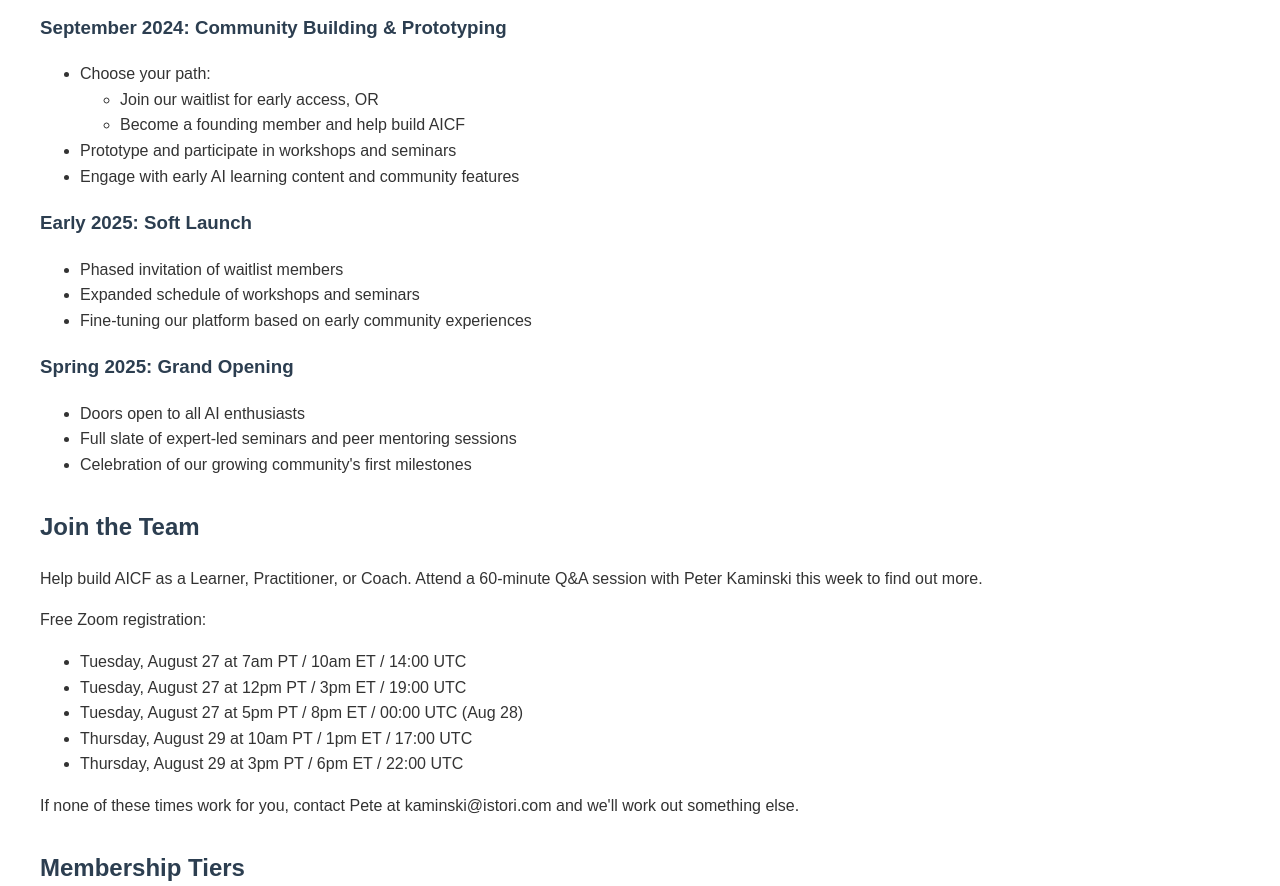
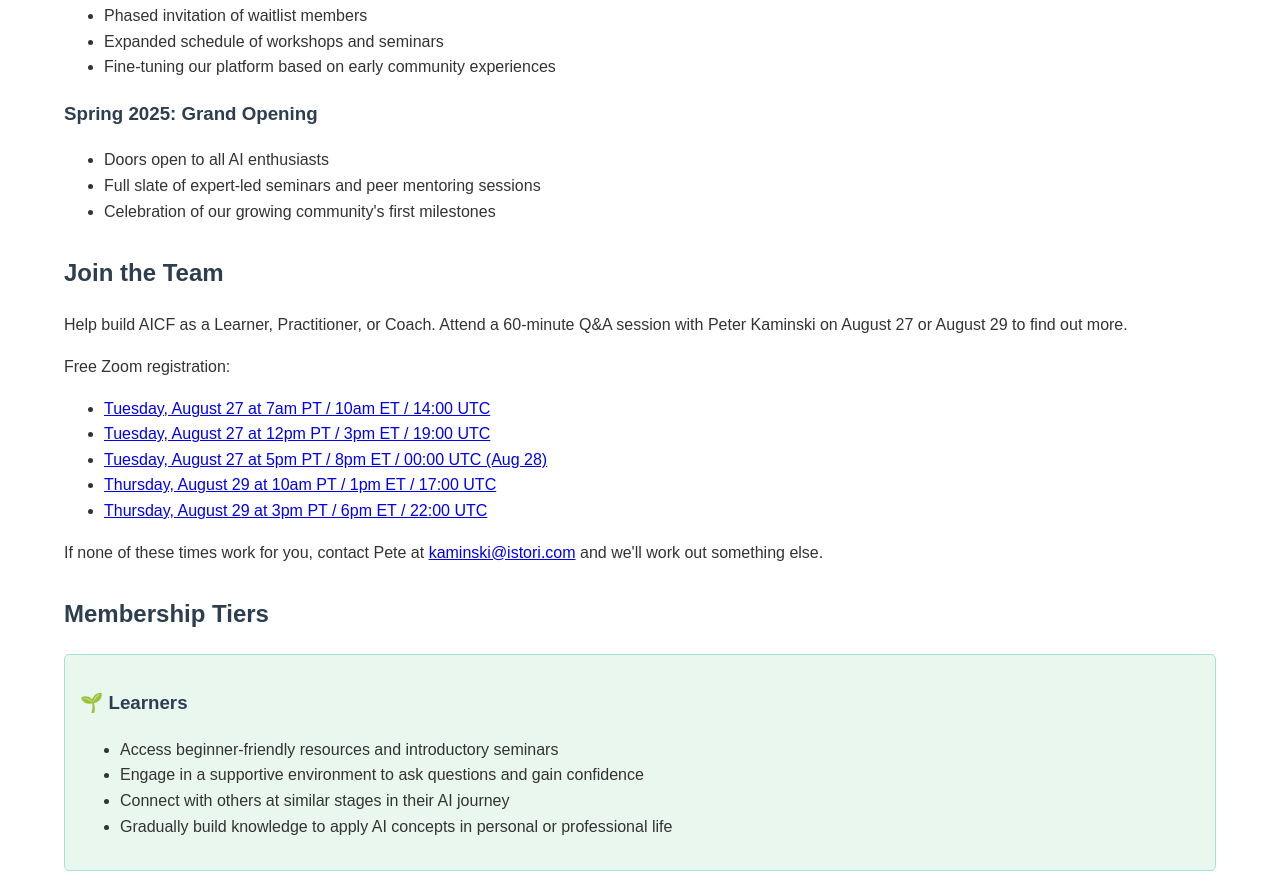
Before and after one commit to peterkaminski/aicf-launch, a plain HTML site: page index.html in a window 1280 px wide. Shown: the part 1914-2800 px from the top of the page. Drawn offline with Linux system fonts and the light colour scheme.

Commit message:
improved index.html

```diff
--- a/index.html
+++ b/index.html
@@ -15,7 +15,7 @@
         .container {
             max-width: 1200px;
             margin: 0 auto;
-            padding: 20px;
+            padding: 20px 4em 40px 4em;
         }
         h1, h2, h3 {
             color: #2c3e50;
@@ -70,16 +70,15 @@
     </style>
 </head>
 <body>
-    <div class="hero-image">
-        <div class="hero-text">
-            <h1>Welcome to the AI Coaching Forum (AICF)</h1>
-            <h2>Coming later this year</h2>
-        </div>
-    </div>
-
     <div class="container">
         <div role="main">
-            <p>Are you curious about AI but don't know where to start? Already working with AI and want to level up? Or are you an AI expert looking to share your knowledge? AICF is the community for you!</p>
+	  <div>
+            <h1>Welcome to the AI Coaching Forum (AICF)</h1>
+            <h2>Coming Soon</h2>
+	  </div>
+
+
+            <p style="font-size: larger;">Are you curious about AI but don't know where to start? Already working with AI and want to level up? Or are you an AI expert looking to share your knowledge? AICF is the community for you!</p>
 
             <div class="cta-box">
                 <h2>🚀 Join the Waitlist!</h2>
@@ -135,16 +134,16 @@
 
             <div class="section">
                 <h2>Join the Team</h2>
-                <p>Help build AICF as a Learner, Practitioner, or Coach. Attend a 60-minute Q&A session with Peter Kaminski this week to find out more.</p>
+                <p>Help build AICF as a Learner, Practitioner, or Coach. Attend a 60-minute Q&A session with Peter Kaminski on August 27 or August 29 to find out more.</p>
 		  <p>Free Zoom registration:</p>
                 <ul>
-                    <li>Tuesday, August 27 at 7am PT / 10am ET / 14:00 UTC</li>
-                    <li>Tuesday, August 27 at 12pm PT / 3pm ET / 19:00 UTC</li>
-                    <li>Tuesday, August 27 at 5pm PT / 8pm ET / 00:00 UTC (Aug 28)</li>
-                    <li>Thursday,  August 29 at 10am PT / 1pm ET / 17:00 UTC</li>
-                    <li>Thursday, August 29 at 3pm PT / 6pm ET / 22:00 UTC</li>
+                    <li><a target="_blank" href="https://us02web.zoom.us/meeting/register/tZEqcOihrjosHtIbOCOCKcrEJbz_T3tGic_N">Tuesday, August 27 at 7am PT / 10am ET / 14:00 UTC</a></li>
+                    <li><a target="_blank" href="https://us02web.zoom.us/meeting/register/tZUlfuCtrz4tH9HV3AzzdiHOtm5eJFRzrSSu">Tuesday, August 27 at 12pm PT / 3pm ET / 19:00 UTC</a></li>
+                    <li><a target="_blank" href="https://us02web.zoom.us/meeting/register/tZUud-CppjMtE9z7yYuSmE8qeyaarS9gSGCy">Tuesday, August 27 at 5pm PT / 8pm ET / 00:00 UTC (Aug 28)</a></li>
+                    <li><a target="_blank" href="https://us02web.zoom.us/meeting/register/tZckfu6gqz4tG9X9Qzp5xKt6uZ2fUxfwsiAe">Thursday,  August 29 at 10am PT / 1pm ET / 17:00 UTC</a></li>
+                    <li><a target="_blank" href="https://us02web.zoom.us/meeting/register/tZIufuCqrD8iGdMXAcTsVfAnBuaCcubrJ48K">Thursday, August 29 at 3pm PT / 6pm ET / 22:00 UTC</a></li>
                 </ul>
-                <p>If none of these times work for you, contact Pete at kaminski@istori.com and we'll work out something else.</p>
+                <p>If none of these times work for you, contact Pete at <a href="mailto:kaminski@istori.com">kaminski@istori.com</a> and we'll work out something else.</p>
             </div>
 
             <div class="section">
@@ -200,9 +199,8 @@
 
             <div class="section">
                 <h2>Contact Information</h2>
-                <p>Peter Kaminski</p>
-                <p>Founder, AI Coaching Forum</p>
-                <p>email: kaminski@istori.com</p>
+                <p><strong>Peter Kaminski</strong><br>Founder, AI Coaching Forum</p>
+                <p>email: <a href="mailto:kaminski@istori.com">kaminski@istori.com</a></p>
             </div>
         </div>
     </div>
```
